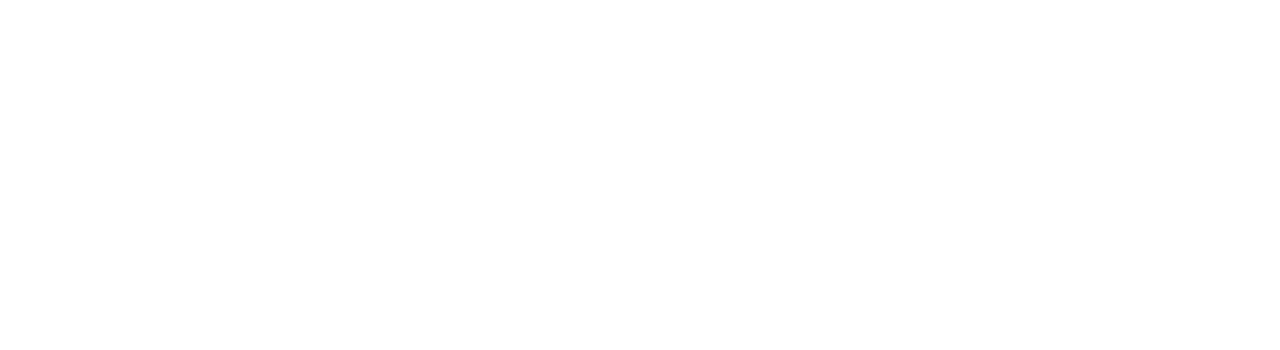
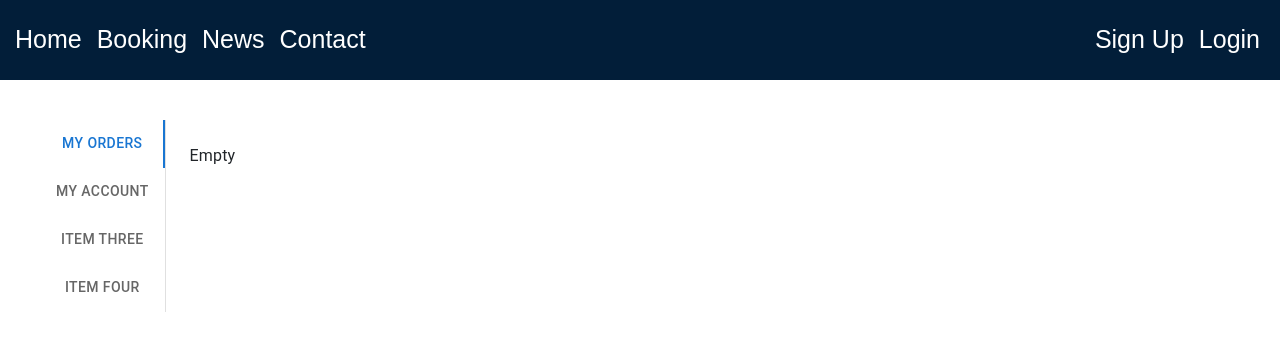
Before and after one commit to Dannyw07/test, a React (Create React App) app in the folder clientside/: page /MyAccount in a window 1280 px wide. Before the commit this address had no page. Shown: the top 350 px of the page. Built offline with nearby package versions, Linux system fonts and the light colour scheme.

Commit message:
new file

```diff
--- a/clientside/package.json
+++ b/clientside/package.json
@@ -28,6 +28,7 @@
     "react-dom": "^18.2.0",
     "react-router-dom": "^6.11.0",
     "react-scripts": "5.0.1",
+    "validator": "^13.9.0",
     "web-vitals": "^2.1.4",
     "yup": "^1.0.0"
   },
--- a/clientside/src/App.js
+++ b/clientside/src/App.js
@@ -8,6 +8,7 @@ import News from "./pages/News/News";
 import "bootstrap/dist/css/bootstrap.min.css";
 import Contact from "./pages/Contact/Contact";
 import AvailableTime from "./pages/AvailableTime/AvailableTime";
+import MyAccount from "./pages/MyAccount/MyAccount";
 
 function App() {
   // const navigate = useNavigate();
@@ -26,6 +27,7 @@ function App() {
           <Route path="/login" element={<Login />} />
           <Route path="/contact" element={<Contact />} />
           <Route path="/availableTime" element={<AvailableTime />} />
+          <Route path="/MyAccount" element={<MyAccount />} />
         </Routes>
       </BrowserRouter>
     </div>
--- a/clientside/src/pages/Login/Login.js
+++ b/clientside/src/pages/Login/Login.js
@@ -15,6 +15,7 @@ import { createTheme, ThemeProvider } from "@mui/material/styles";
 import Navbar from "../../components/Navbar/Navbar";
 import { useState } from "react";
 import Axios from "axios";
+import { useNavigate } from "react-router-dom";
 
 function Copyright(props) {
   return (
@@ -37,6 +38,7 @@ function Copyright(props) {
 const theme = createTheme();
 
 export default function SignIn() {
+  const navigate = useNavigate();
   const [userEmail, setUserEmail] = useState("");
   const [userPassword, setUserPassword] = useState("");
 
@@ -52,12 +54,18 @@ export default function SignIn() {
   const handleSubmit = (event) => {
     event.preventDefault();
     const data = new FormData(event.currentTarget);
+    navigate("/MyAccount");
     console.log({
       email: data.get("email"),
       password: data.get("password"),
     });
   };
 
+  const [showButton, setShowButton] = useState(true);
+
+  const toggleButton = () => {
+    setShowButton(!showButton);
+  };
   return (
     <ThemeProvider theme={theme}>
       <div>
@@ -125,6 +133,8 @@ export default function SignIn() {
             >
               Sign In
             </Button>
+
+            {/* {showButton && <button onClick={toggleButton}>Hide Button</button>} */}
             <Grid container>
               <Grid item xs>
                 <Link href="#" variant="body2">
--- /dev/null
+++ b/clientside/src/pages/MyAccount/MyAccount.jsx
@@ -0,0 +1,90 @@
+import * as React from "react";
+import PropTypes from "prop-types";
+import Tabs from "@mui/material/Tabs";
+import Tab from "@mui/material/Tab";
+import Typography from "@mui/material/Typography";
+import Box from "@mui/material/Box";
+import Navbar from "../../components/Navbar/Navbar";
+
+function TabPanel(props) {
+  const { children, value, index, ...other } = props;
+
+  return (
+    <div
+      role="tabpanel"
+      hidden={value !== index}
+      id={`vertical-tabpanel-${index}`}
+      aria-labelledby={`vertical-tab-${index}`}
+      {...other}
+    >
+      {value === index && (
+        <Box sx={{ p: 3 }}>
+          <Typography>{children}</Typography>
+        </Box>
+      )}
+    </div>
+  );
+}
+
+TabPanel.propTypes = {
+  children: PropTypes.node,
+  index: PropTypes.number.isRequired,
+  value: PropTypes.number.isRequired,
+};
+
+function a11yProps(index) {
+  return {
+    id: `vertical-tab-${index}`,
+    "aria-controls": `vertical-tabpanel-${index}`,
+  };
+}
+
+export default function VerticalTabs() {
+  const [value, setValue] = React.useState(0);
+
+  const handleChange = (event, newValue) => {
+    setValue(newValue);
+  };
+
+  return (
+    <div>
+      {" "}
+      <Navbar />
+      <Box
+        m={5}
+        sx={{
+          flexGrow: 1,
+          bgcolor: "background.paper",
+          display: "flex",
+          height: 191.95,
+        }}
+      >
+        <Tabs
+          orientation="vertical"
+          variant="scrollable"
+          value={value}
+          onChange={handleChange}
+          aria-label="Vertical tabs example"
+          sx={{ borderRight: 1, borderColor: "divider" }}
+        >
+          <Tab label="My Orders" {...a11yProps(0)} />
+          <Tab label="My Account" {...a11yProps(1)} />
+          <Tab label="Item Three" {...a11yProps(2)} />
+          <Tab label="Item Four" {...a11yProps(3)} />
+        </Tabs>
+        <TabPanel value={value} index={0}>
+          Empty
+        </TabPanel>
+        <TabPanel value={value} index={1}>
+          Item Two
+        </TabPanel>
+        <TabPanel value={value} index={2}>
+          Item Three
+        </TabPanel>
+        <TabPanel value={value} index={3}>
+          Item Four
+        </TabPanel>
+      </Box>
+    </div>
+  );
+}
```
Also changed, not shown: 1 other file (tests, documents, lock files or other folders).
